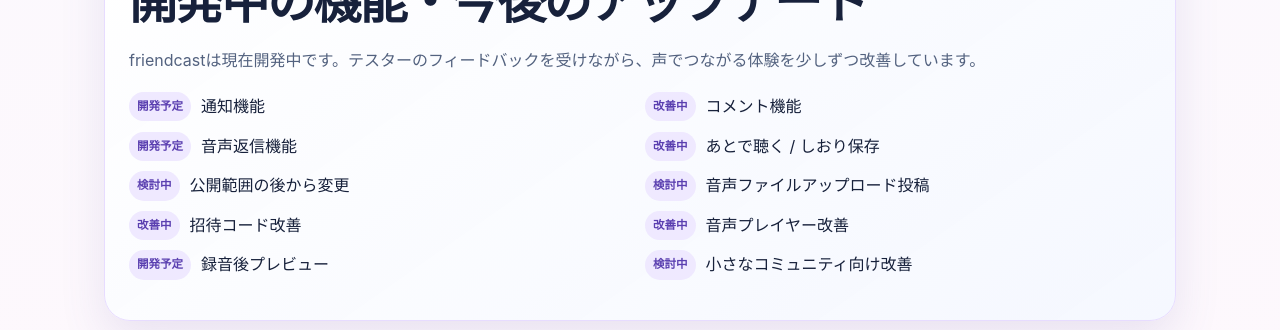
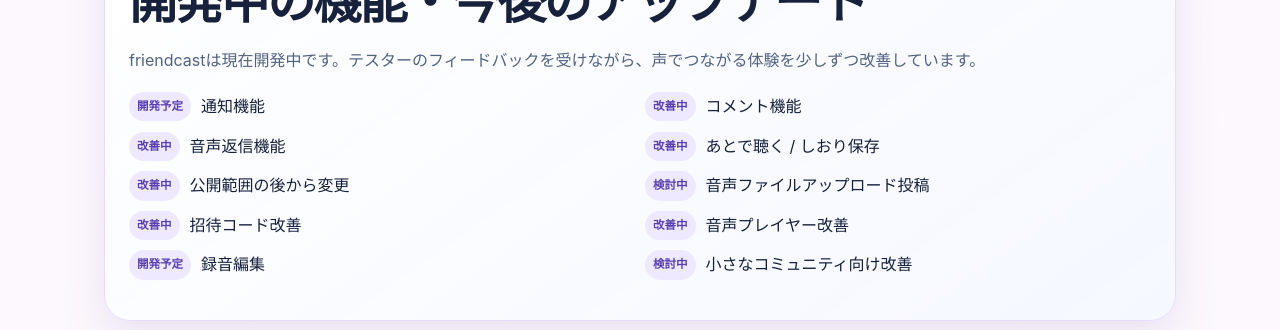
Before and after one commit to mypaceotoko/CloseCast, a React (Vite) app: page / in a window 1280 px wide. Shown: the part 5340-5670 px from the top of the page. Built offline with nearby package versions, Linux system fonts and the light colour scheme.

Commit message:
Update friendcast roadmap statuses

```diff
--- a/src/App.tsx
+++ b/src/App.tsx
@@ -61,13 +61,13 @@
 const roadmapItems = [
   ["開発予定", "通知機能"],
   ["改善中", "コメント機能"],
-  ["開発予定", "音声返信機能"],
+  ["改善中", "音声返信機能"],
   ["改善中", "あとで聴く / しおり保存"],
-  ["検討中", "公開範囲の後から変更"],
+  ["改善中", "公開範囲の後から変更"],
   ["検討中", "音声ファイルアップロード投稿"],
   ["改善中", "招待コード改善"],
   ["改善中", "音声プレイヤー改善"],
-  ["開発予定", "録音後プレビュー"],
+  ["開発予定", "録音編集"],
   ["検討中", "小さなコミュニティ向け改善"],
 ];
 
```
